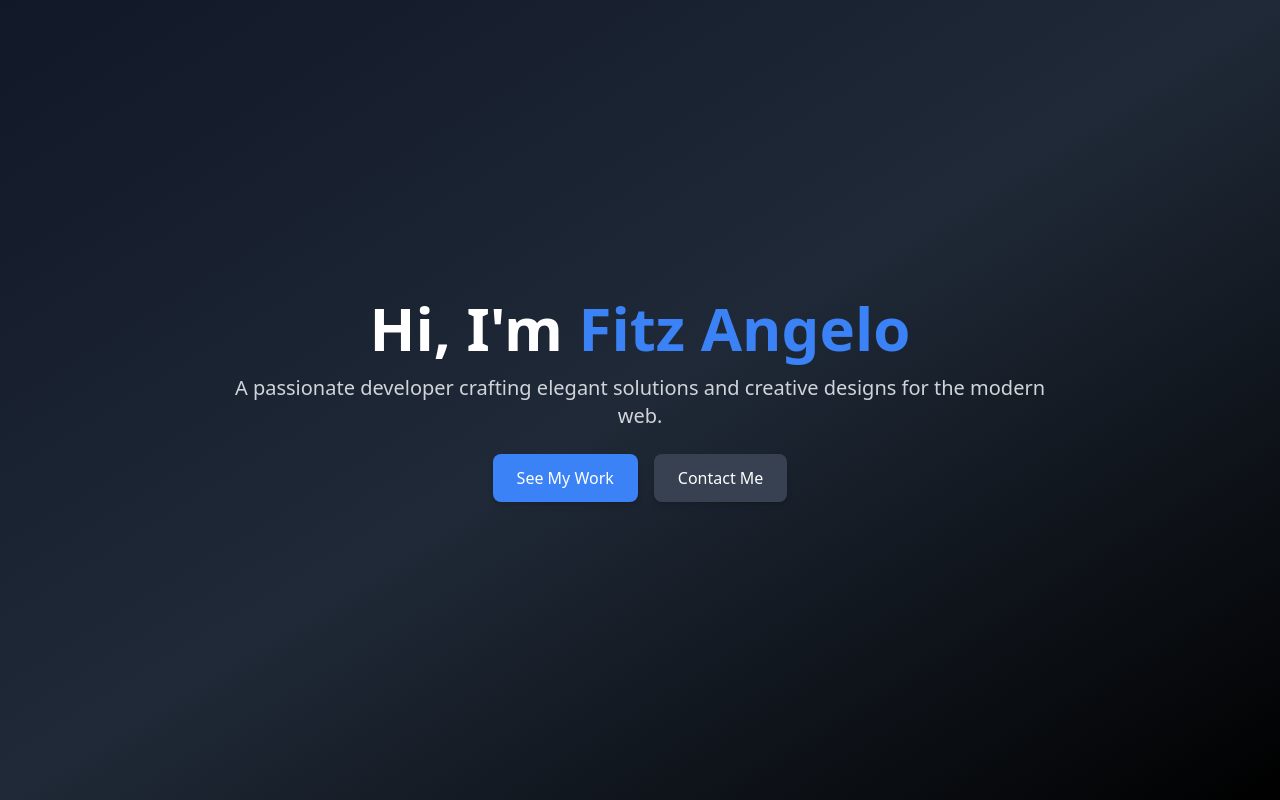
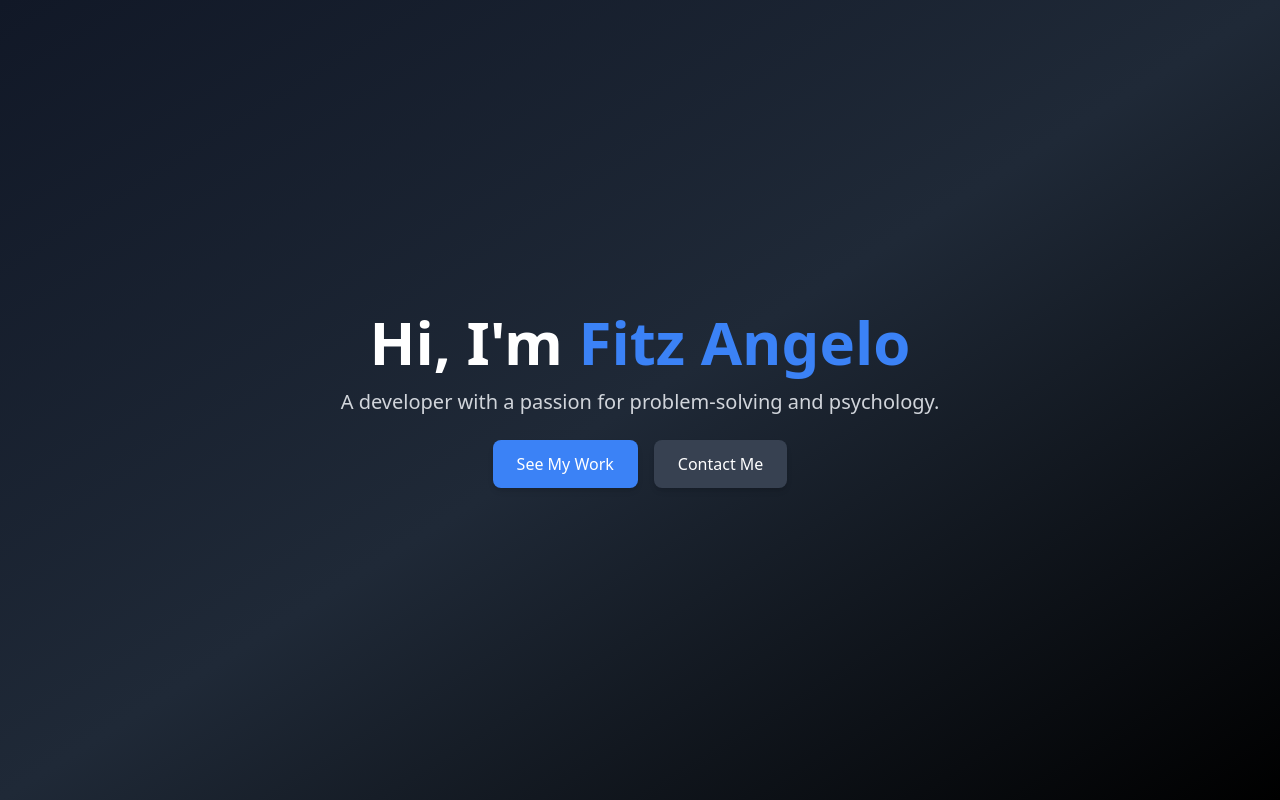
Before and after one commit to kulaizki/portfolio, a SvelteKit app: page / in a window 1280 px wide. Built offline with nearby package versions, Linux system fonts and the light colour scheme.

Commit message:
feat: update hero description

```diff
--- a/src/routes/+page.svelte
+++ b/src/routes/+page.svelte
@@ -4,7 +4,7 @@
       Hi, I'm <span class="text-blue-500">Fitz Angelo</span>
     </h1>
     <p class="mt-4 text-lg md:text-xl text-gray-300">
-      A passionate developer crafting elegant solutions and creative designs for the modern web.
+      A developer with a passion for problem-solving and psychology.
     </p>
     <div class="mt-6 flex justify-center space-x-4">
       <a
```
